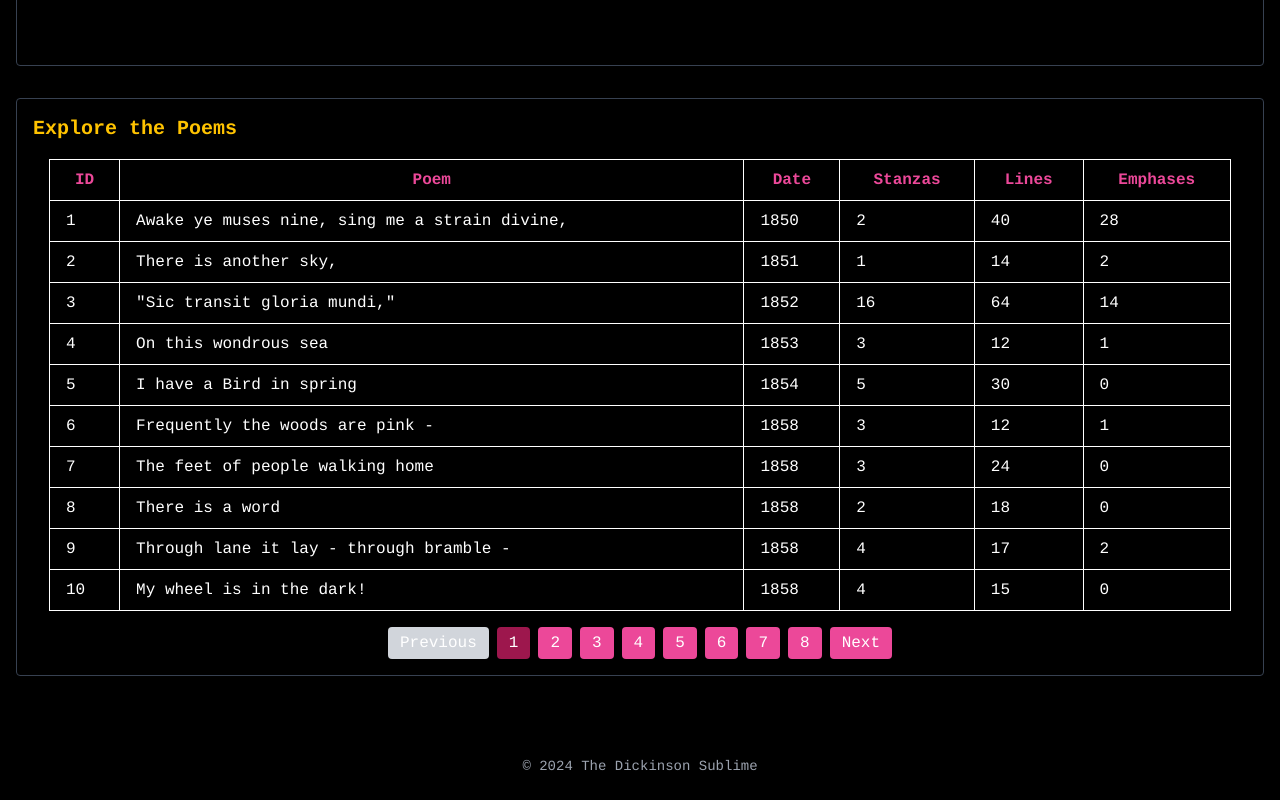
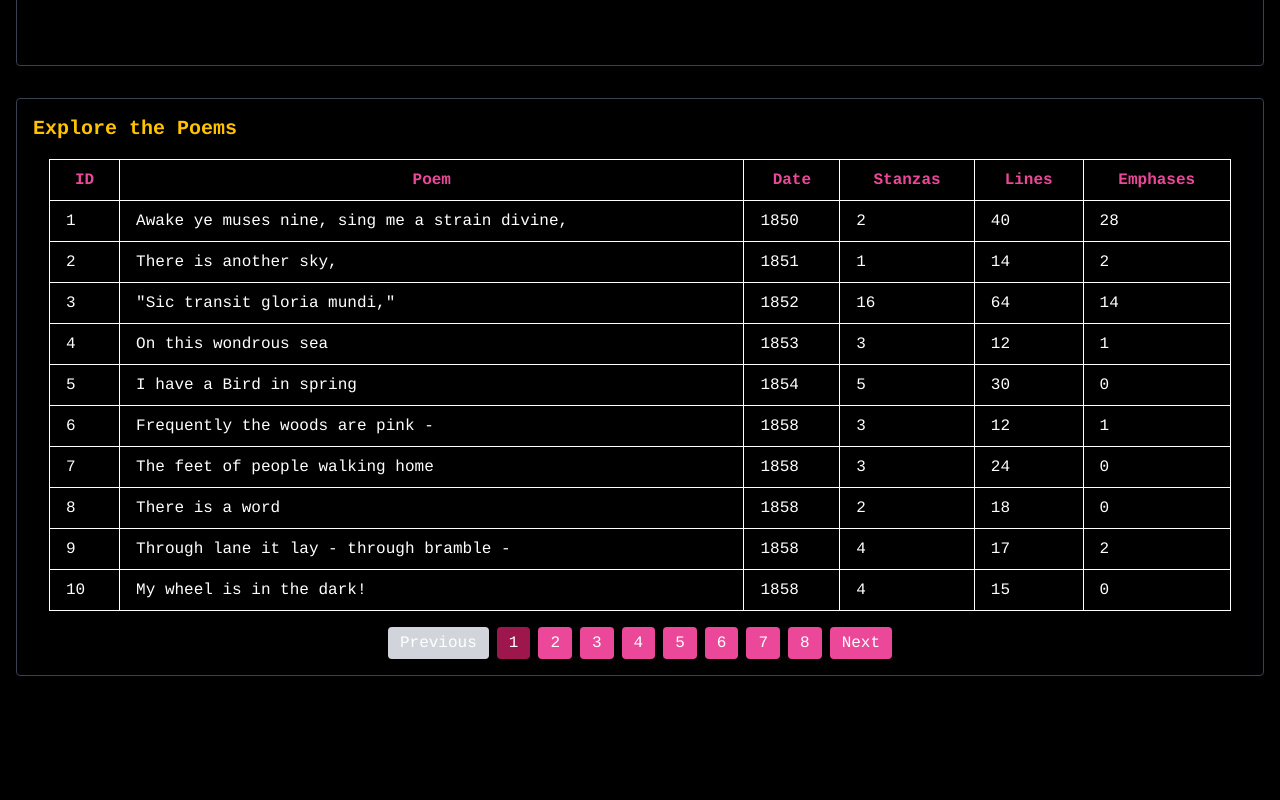
Before and after one commit to colewendling/emily-dickinson-sublime, a Next.js app: page / in a window 1280 px wide. Shown: the part 958-1758 px from the top of the page. After the commit the page ends 1666 px from the top, so only its background shows below. Built offline with nearby package versions, Linux system fonts and the light colour scheme; no server answers.

Commit message:
rm. footer placeholder text in layout.tsx

```diff
--- a/app/layout.tsx
+++ b/app/layout.tsx
@@ -16,11 +16,6 @@ export default function RootLayout({ children }: { children: ReactNode }) {
           <main className="w-full flex-1">
             <div className="mx-auto max-w-screen-xl px-4 py-8">{children}</div>
           </main>
-          <footer className="w-full bg-black text-center py-6 mt-6">
-            <p className="text-sm text-gray-400">
-              &copy; 2024 The Dickinson Sublime
-            </p>
-          </footer>
         </div>
       </body>
     </html>
```
